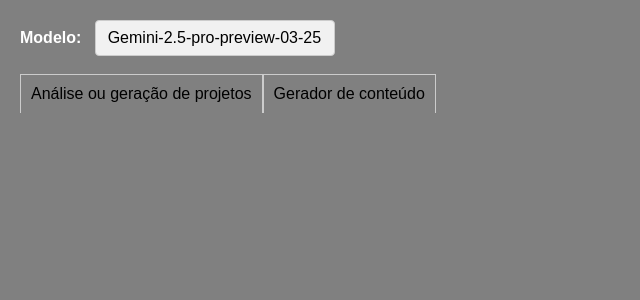
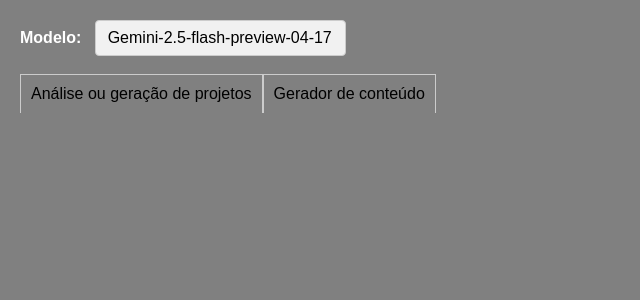
Before and after one commit to fbatag/GeminiApp, a Flask app: template templates/index.html in a window 1280 px wide. Shown: the top 300 px of the page, without its empty margins (0-640 px from the left). Run offline with Flask 3, Linux system fonts and the light colour scheme; the template is opened without the code that fills it, so the values that code supplies are empty; parts of the project's set-up code (start-up, migrations or seed data) failed here and were passed over.

Commit message:
atualização modelo e correção de erro

```diff
--- a/gemapp/content_gen.py
+++ b/gemapp/content_gen.py
@@ -56,9 +56,9 @@ def view_prompts():
 def saveLoadedPrompts(loadedPrompts):
     print("METHOD: saveLoadedPrompts")
     user = get_iap_user()
-    if IS_GAE_ENV_STD:
-        memcache.set(user, json.dumps(loadedPrompts))
-        #memcache.set(user, db.model_to_protobuf(loadedPrompts))
+    #if IS_GAE_ENV_STD:
+    #    memcache.set(user, json.dumps(loadedPrompts))
+    #    #memcache.set(user, db.model_to_protobuf(loadedPrompts))
     global_loaded_prompts[user] = loadedPrompts
 
 def save_prompts_to_file():
--- a/main.py
+++ b/main.py
@@ -32,7 +32,7 @@ credentials, project_id = auth.default()
 from google.oauth2 import service_account
 
 def get_user_version_info():
-    return "User: " + get_iap_user() + " -  Version: 1.3.0"
+    return "User: " + get_iap_user() + " -  Version: 2.5.0"
 
 @app.route("/getSignedUrl", methods=["GET"])
 def getSignedUrl():
--- a/templates/index.html
+++ b/templates/index.html
@@ -14,11 +14,12 @@
         <div>
             <label style="color: white; font-weight: bold;" for="model_name">Modelo:</label>&nbsp;&nbsp;
             <select name="model_name">
-                <option value="gemini-2.5-pro-preview-03-25">Gemini-2.5-pro-preview-03-25</option>
+                <option value="gemini-2.5-flash-preview-04-17">Gemini-2.5-flash-preview-04-17</option>
+                <option value="gemini-2.5-pro-preview-05-06">Gemini-2.5-pro-preview-05-06</option>
+                <option value="gemini-2.0-flash-lite-001">Gemini-2.0-flash-lite-001</option>
                 <option value="gemini-2.0-flash-001">Gemini-2.0-flash-001</option>
                 <option value="gemini-2.0-pro-exp-02-05">Gemini-2.0-pro-exp-02-05</option>
-                <option value="gemini-1.5-flash-002">Gemini-1.5-flash-002</option>
-                <option value="gemini-1.5-pro-002">Gemini-1.5-pro-002</option>
+                <!--option value="gemini-1.5-pro-002">Gemini-1.5-pro-002</option-->
                 <!-- option value="medlm-large-1.5">MedLM-Large-1.5</option-->
             </select>
             <input type="hidden" id="choosen_model_name" name="choosen_model_name" value="{{ choosen_model_name }}">
```
